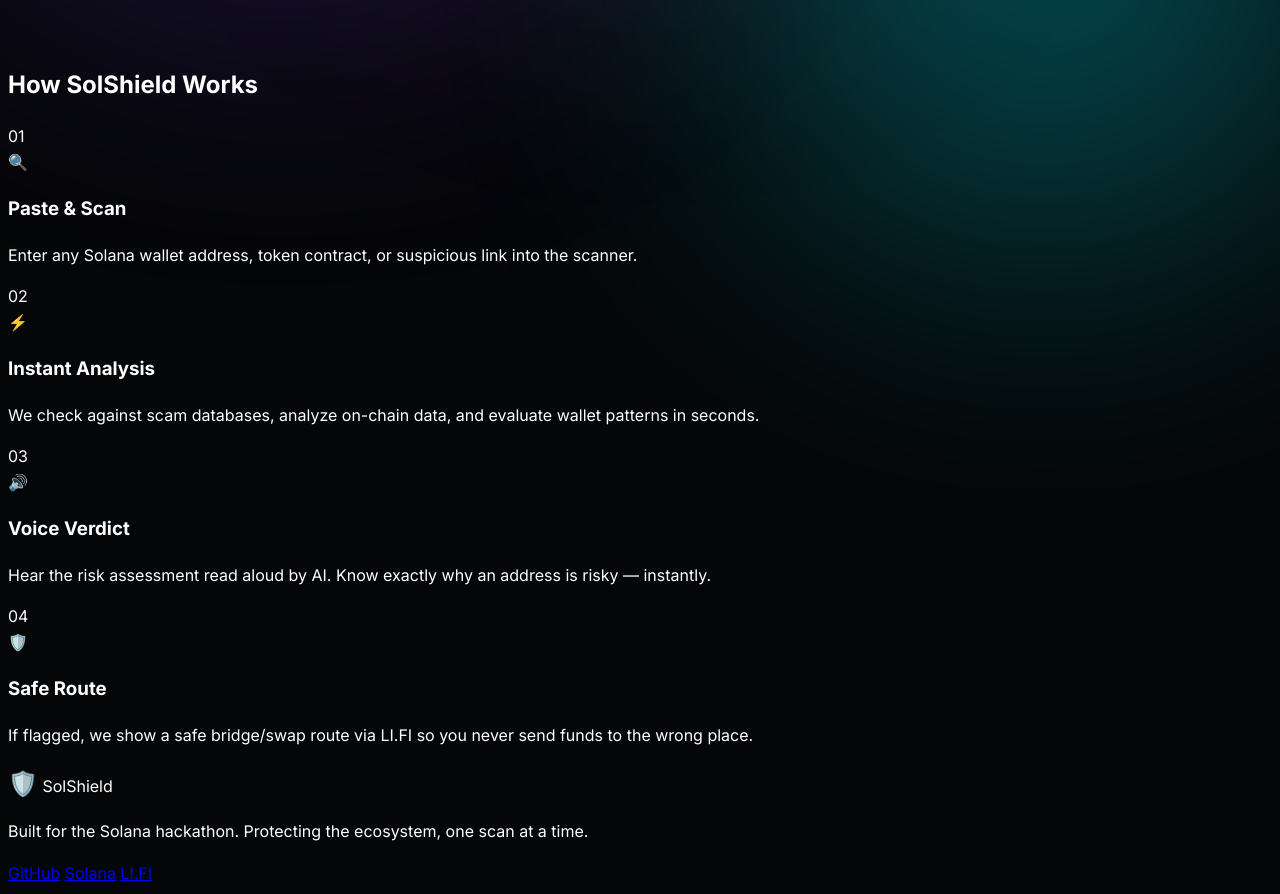
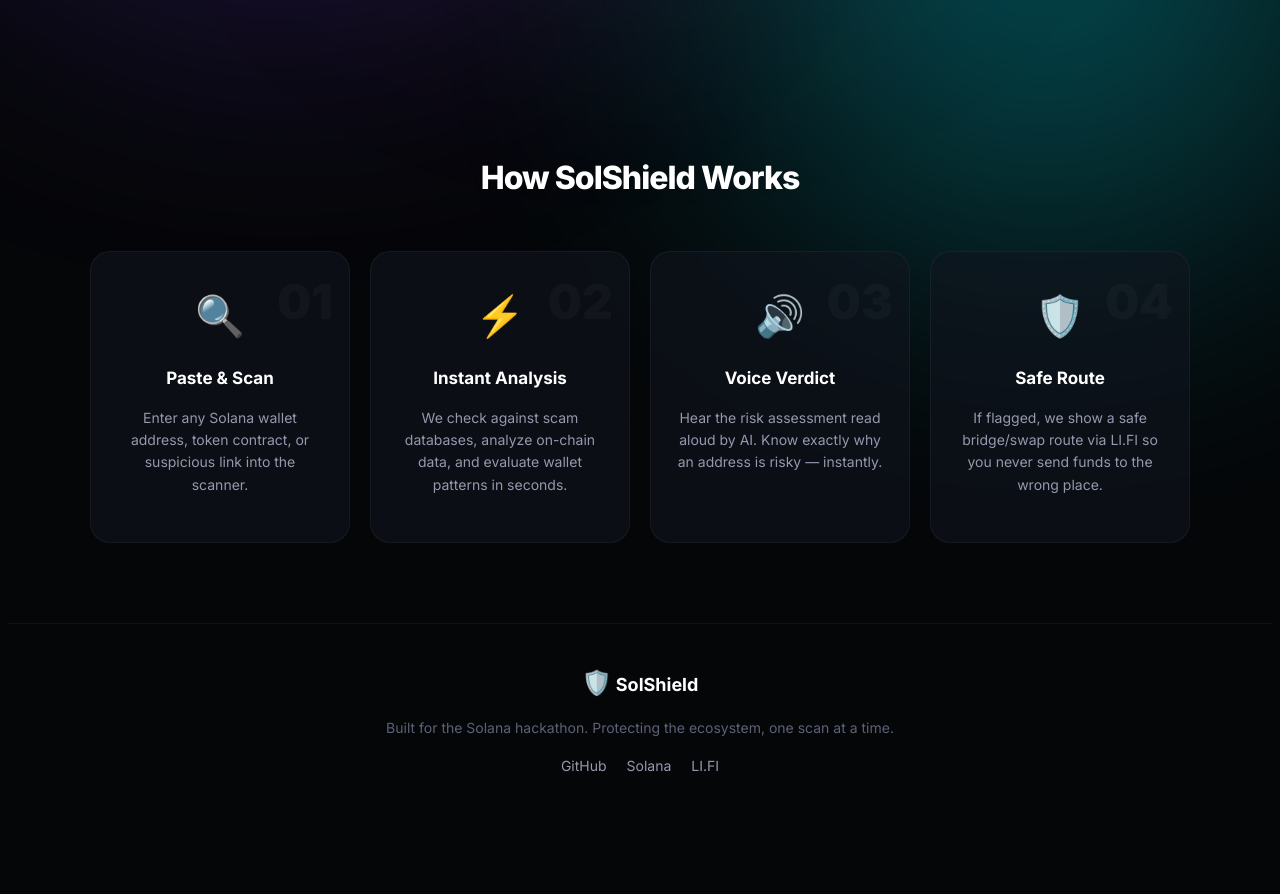
Before and after one commit to foziamohammed/solshield, a website built with Vite: page frontend/index.html in a window 1280 px wide. Shown: the part 640-1534 px from the top of the page. After the commit the page ends 1465 px from the top, so only its background shows below. Built offline with nearby package versions, Linux system fonts and the light colour scheme; a script that the page names is missing.

Commit message:
UI: Revert How It Works design while keeping LI.FI premium improvements

```diff
--- a/frontend/styles/main.css
+++ b/frontend/styles/main.css
@@ -300,6 +300,36 @@ body {
 .onchain-value { font-size: 24px; font-weight: 800; margin-bottom: 4px; color: var(--text-primary); }
 .onchain-label { font-size: 12px; color: var(--text-muted); text-transform: uppercase; letter-spacing: 1px; font-weight: 600; }
 
+/* How It Works */
+.how-section { padding: 80px 24px; max-width: 1100px; margin: 0 auto; }
+.how-title { text-align: center; font-size: 32px; font-weight: 800; margin-bottom: 48px; letter-spacing: -1px; }
+.how-grid { display: grid; grid-template-columns: repeat(auto-fit, minmax(220px, 1fr)); gap: 20px; }
+.how-card {
+  padding: 32px 24px; background: var(--bg-card); border: 1px solid var(--border);
+  border-radius: var(--radius); text-align: center; transition: var(--transition);
+  position: relative; overflow: hidden;
+}
+.how-card:hover { border-color: var(--border-hover); transform: translateY(-4px); }
+.how-card-number {
+  position: absolute; top: 12px; right: 16px;
+  font-size: 48px; font-weight: 900; color: rgba(255,255,255,0.03);
+}
+.how-card-icon { font-size: 40px; margin-bottom: 16px; }
+.how-card h3 { font-size: 17px; font-weight: 700; margin-bottom: 10px; }
+.how-card p { font-size: 14px; color: var(--text-secondary); line-height: 1.6; }
+
+/* Footer */
+.footer {
+  padding: 40px 24px; border-top: 1px solid var(--border);
+  text-align: center;
+}
+.footer-inner { max-width: 600px; margin: 0 auto; }
+.footer-brand { font-size: 18px; font-weight: 700; margin-bottom: 8px; }
+.footer-text { font-size: 14px; color: var(--text-muted); margin-bottom: 16px; }
+.footer-links { display: flex; justify-content: center; gap: 20px; }
+.footer-links a { color: var(--text-secondary); text-decoration: none; font-size: 14px; transition: var(--transition); }
+.footer-links a:hover { color: var(--text-primary); }
+
 /* Safe Route Section (Premium) */
 .safe-route-section {
   padding: 2px; background: linear-gradient(135deg, var(--accent), var(--cyan));
```
